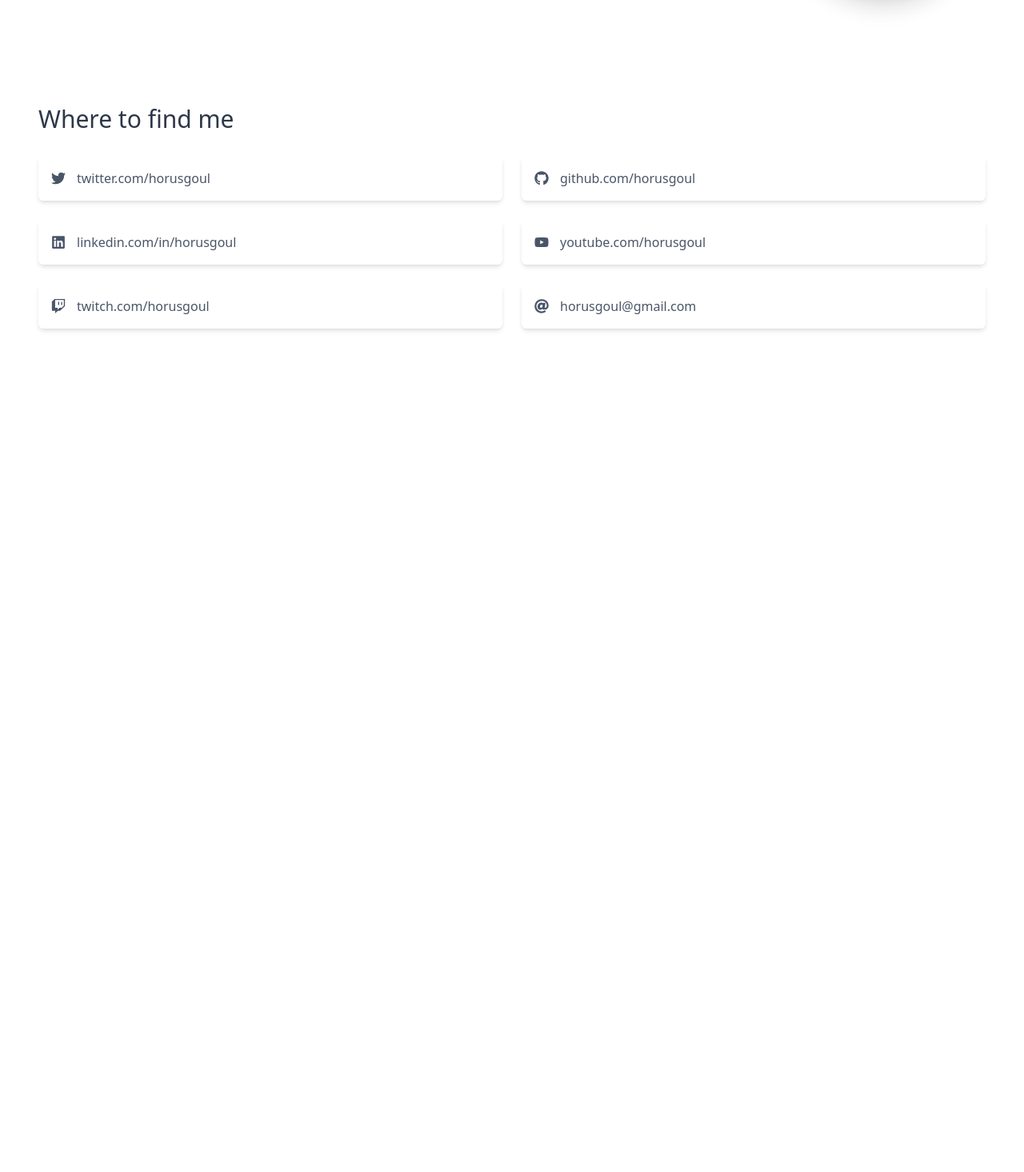
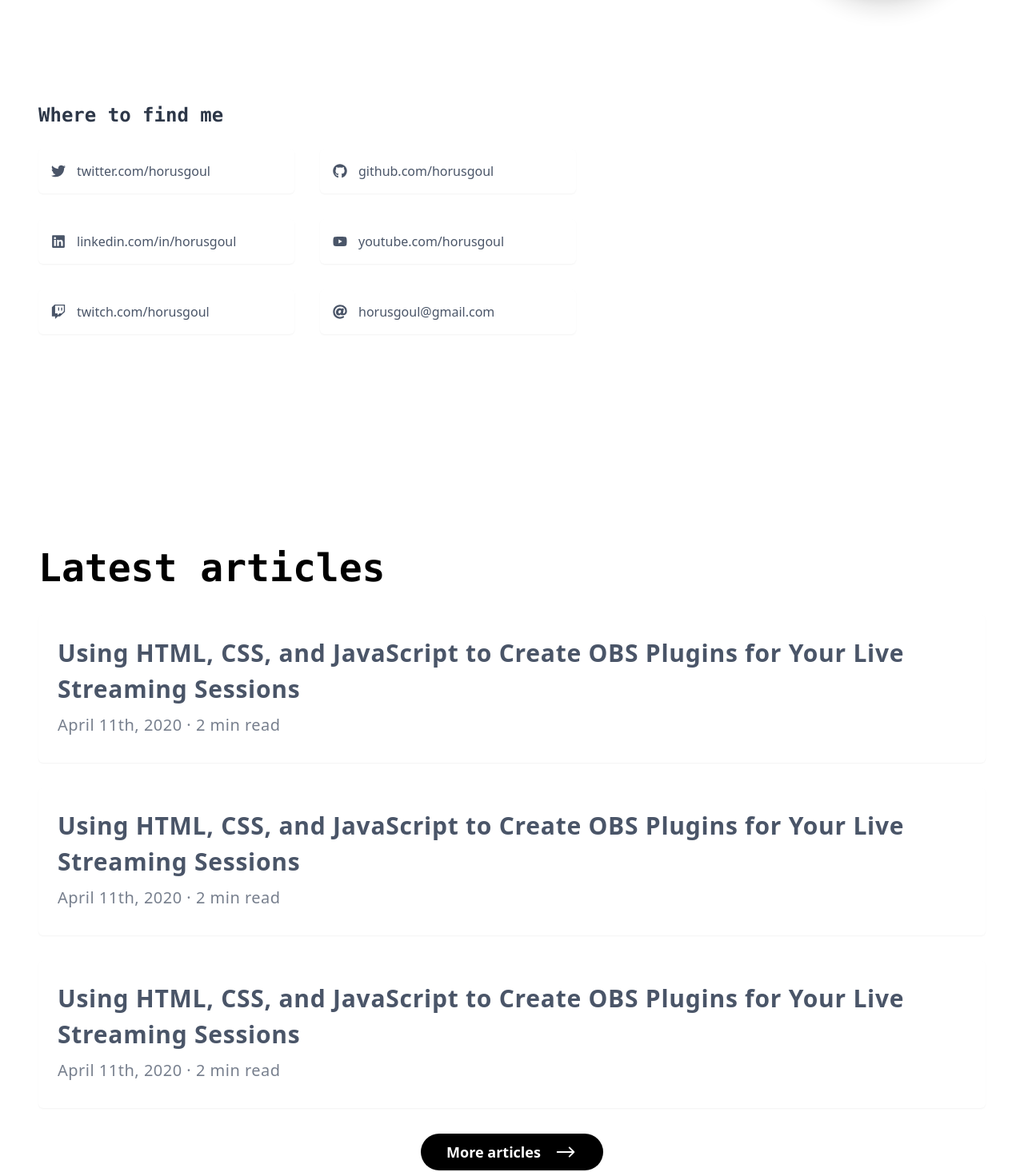
Before and after one commit to HorusGoul/horus.dev, a Next.js app: page / in a window 1280 px wide. Shown: the part 386-1852 px from the top of the page at 80% size. Before the commit the page ends 925 px from the top, so only its background shows below. Built offline with nearby package versions, Linux system fonts and the light colour scheme.

Commit message:
feat: add latest articles section

```diff
--- /dev/null
+++ b/src/components/post-card/PostCard.tsx
@@ -0,0 +1,29 @@
+import classNames from 'classnames';
+
+export interface PostCardProps {
+  href: string;
+  title: string;
+  details: string;
+}
+
+function PostCard({ href, title, details }: PostCardProps) {
+  return (
+    <a
+      href={href}
+      className={classNames(
+        'block shadow-sm rounded-md p-6 text-gray-700',
+        'transition-all duration-200 ease-linear',
+        'hover:text-black hover:shadow-lg hover:md:shadow-xl',
+        'focus:text-black focus:shadow-lg hover:md:shadow-xl',
+      )}
+    >
+      <h3 className="text-2xl md:text-3xl font-bold tracking-wide">{title}</h3>
+
+      <span className="block opacity-75 tracking-wide py-2 font-light text-lg md:text-xl">
+        {details}
+      </span>
+    </a>
+  );
+}
+
+export default PostCard;
--- /dev/null
+++ b/src/components/post-card/index.tsx
@@ -0,0 +1,2 @@
+export { default } from './PostCard';
+export * from './PostCard';
--- a/src/components/social/Social.tsx
+++ b/src/components/social/Social.tsx
@@ -16,7 +16,7 @@ function Social({ className }: SocialProps) {
   return (
     <ul
       className={classNames(
-        'grid gap-4 md:gap-6 md:grid-cols-2 md:grid-rows-3',
+        'grid gap-4 md:gap-8 md:grid-cols-2 md:grid-rows-3',
         className,
       )}
     >
@@ -83,13 +83,13 @@ function SocialItem({ href, icon, children, label }: SocialItemProps) {
         className={classNames(
           'rounded-md',
           'bg-white',
-          'shadow-md',
+          'shadow-sm',
           'p-4',
           'flex items-center',
           'text-gray-700',
-          'transition-colors transition-shadow duration-200 ease-linear',
-          'focus:text-black focus:shadow-lg',
-          'hover:text-black hover:shadow-lg',
+          'transition-all duration-200 ease-linear',
+          'focus:text-black focus:shadow-lg md:focus:shadow-xl',
+          'hover:text-black hover:shadow-lg md:focus:shadow-xl',
         )}
       >
         <span role="img" aria-label={label} className="pr-4 w-8 text-lg">
--- a/src/pages/index.tsx
+++ b/src/pages/index.tsx
@@ -1,5 +1,8 @@
 import Head from 'next/head';
 import Social from '@/components/social';
+import PostCard from '@/components/post-card';
+import { BsArrowRight } from 'react-icons/bs';
+import classNames from 'classnames';
 
 export default function Home() {
   return (
@@ -23,11 +26,52 @@ export default function Home() {
         </div>
 
         <div className="pt-12 md:pt-32">
-          <h2 className="font-medium text-2xl md:text-3xl text-gray-800">
-            Where to find me{' '}
-          </h2>
+          <h3 className="font-bold font-mono text-2xl text-gray-800">
+            Where to find me
+          </h3>
 
-          <Social className="pt-4 md:pt-6" />
+          <Social className="pt-4 max-w-2xl md:pt-6 " />
+        </div>
+      </div>
+
+      <div className="container mx-auto py-12 px-8 md:px-12 md:py-24 lg:py-32">
+        <h2 className="font-bold font-mono text-3xl md:text-5xl">
+          Latest articles
+        </h2>
+
+        <div className="py-4 md:pt-6 grid gap-8">
+          <PostCard
+            href="https://dev.to/horusgoul/using-html-css-and-javascript-to-create-obs-plugins-for-your-live-streaming-sessions-45ij"
+            title="Using HTML, CSS, and JavaScript to Create OBS Plugins for Your Live Streaming Sessions"
+            details="April 11th, 2020 · 2 min read"
+          />
+          <PostCard
+            href="https://dev.to/horusgoul/using-html-css-and-javascript-to-create-obs-plugins-for-your-live-streaming-sessions-45ij"
+            title="Using HTML, CSS, and JavaScript to Create OBS Plugins for Your Live Streaming Sessions"
+            details="April 11th, 2020 · 2 min read"
+          />
+          <PostCard
+            href="https://dev.to/horusgoul/using-html-css-and-javascript-to-create-obs-plugins-for-your-live-streaming-sessions-45ij"
+            title="Using HTML, CSS, and JavaScript to Create OBS Plugins for Your Live Streaming Sessions"
+            details="April 11th, 2020 · 2 min read"
+          />
+
+          <div className="flex justify-center">
+            <a
+              href="https://dev.to/horusgoul"
+              className={classNames(
+                'flex items-center bg-black rounded-full px-8 py-2 shadow-none',
+                'text-white text-center text-lg font-bold',
+                'cursor-pointer select-none',
+                'transition-all duration-200 ease-linear',
+                'hover:shadow-xl hover:bg-gray-800 hover:text-gray-100',
+                'focus:shadow-xl focus:bg-gray-800 focus:text-gray-100',
+              )}
+            >
+              <span className="pr-4">More articles</span>{' '}
+              <BsArrowRight className="text-3xl" />
+            </a>
+          </div>
         </div>
       </div>
     </>
```
